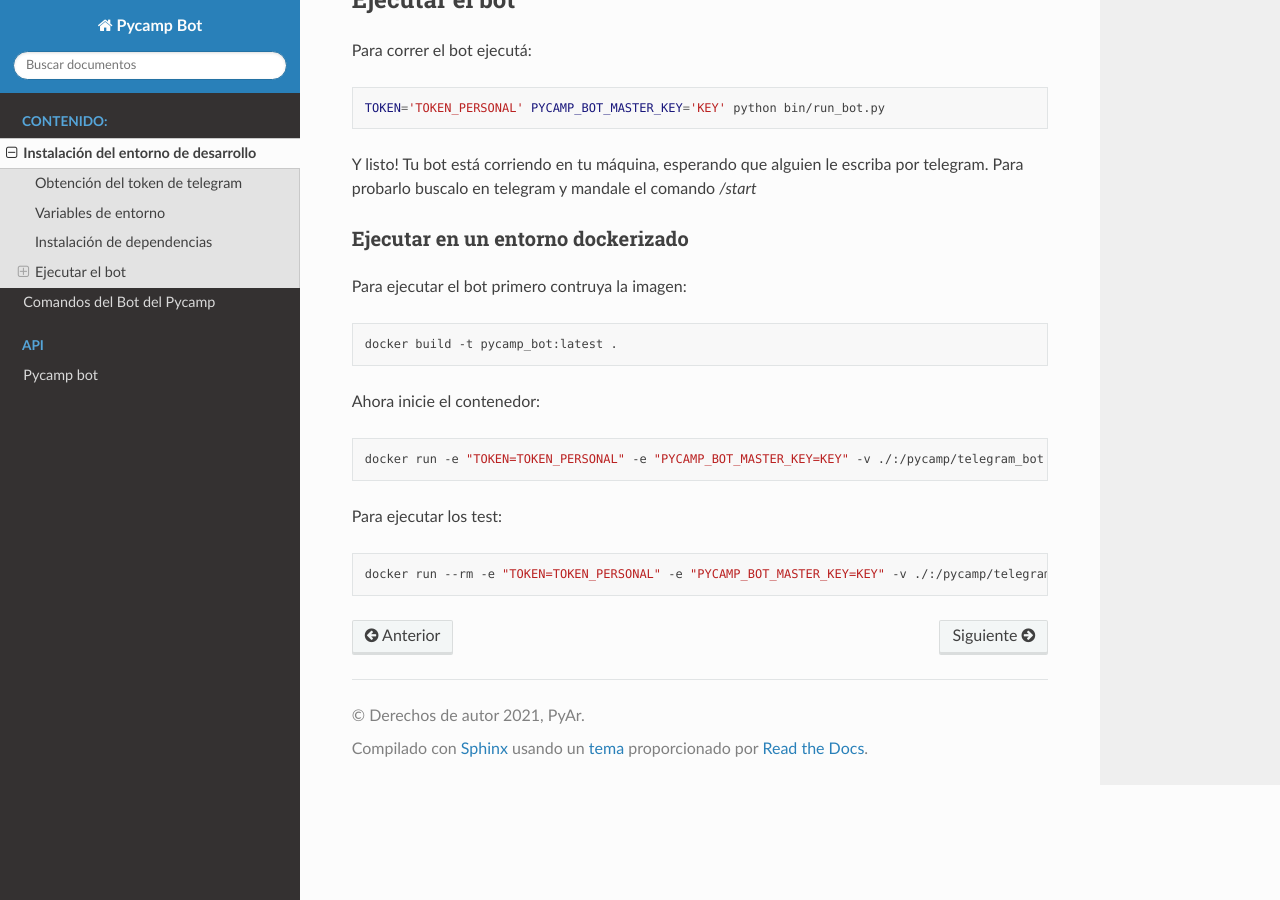
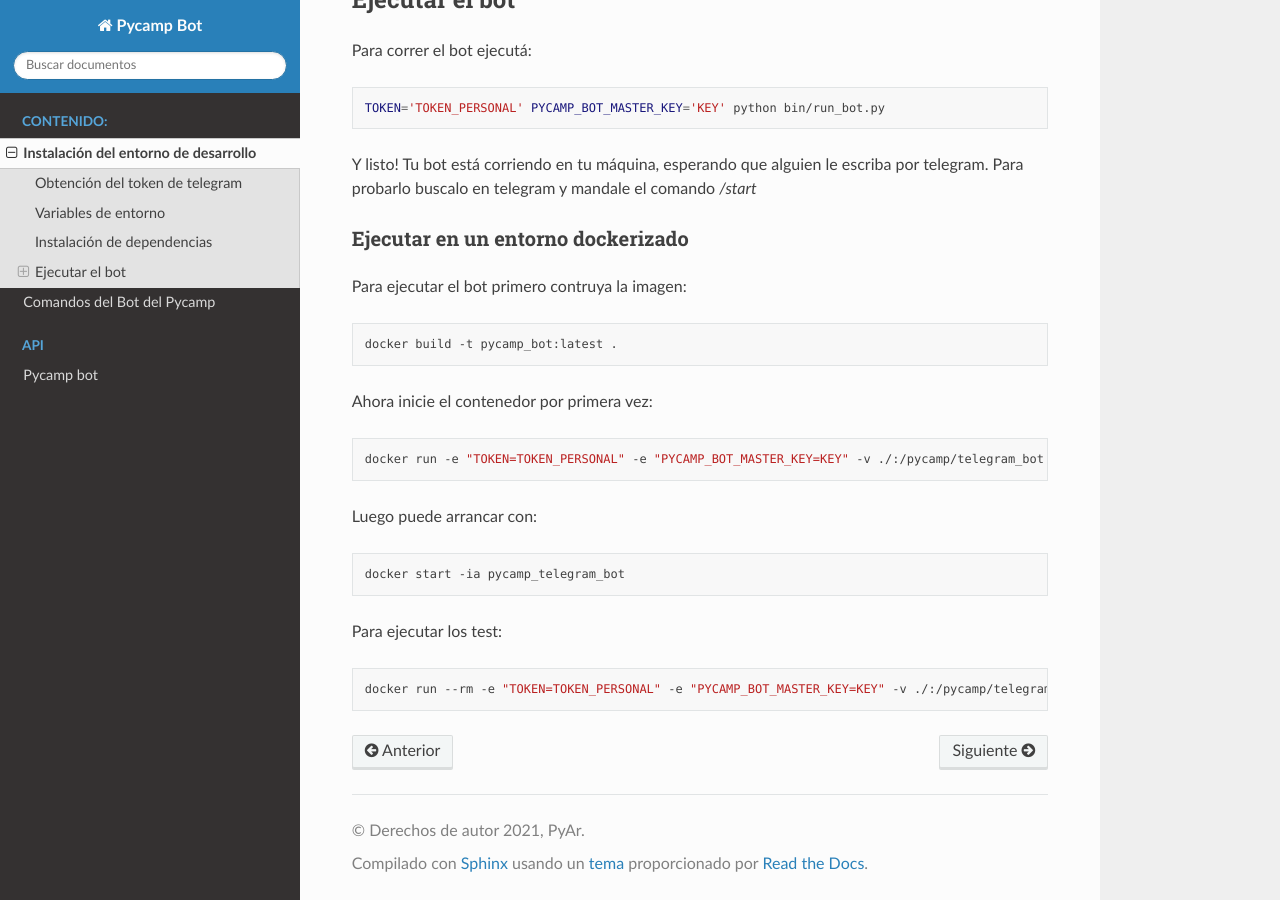
Before and after one commit to PyAr/PyCamp_Bot, a Sphinx documentation site: the page built from docs/source/instalacion_entorno.rst, in a window 1280 px wide and 900 px high, scrolled down 947 px. Built offline with Sphinx 7.4.7 and the Read the Docs theme 2.0.0, drawn with Linux system fonts in a browser that asks for light colours.

Commit message:
Iniciar entorno con docker

```diff
--- a/docs/source/instalacion_entorno.rst
+++ b/docs/source/instalacion_entorno.rst
@@ -58,11 +58,17 @@ Para ejecutar el bot primero contruya la imagen:
 
     docker build -t pycamp_bot:latest .
 
-Ahora inicie el contenedor:
+Ahora inicie el contenedor por primera vez:
 
 .. code-block:: bash
 
     docker run -e "TOKEN=TOKEN_PERSONAL" -e "PYCAMP_BOT_MASTER_KEY=KEY" -v ./:/pycamp/telegram_bot --name pycamp_telegram_bot pycamp_bot
+
+Luego puede arrancar con:
+
+.. code-block:: bash
+
+    docker start -ia pycamp_telegram_bot
 
 Para ejecutar los test:
 
```
